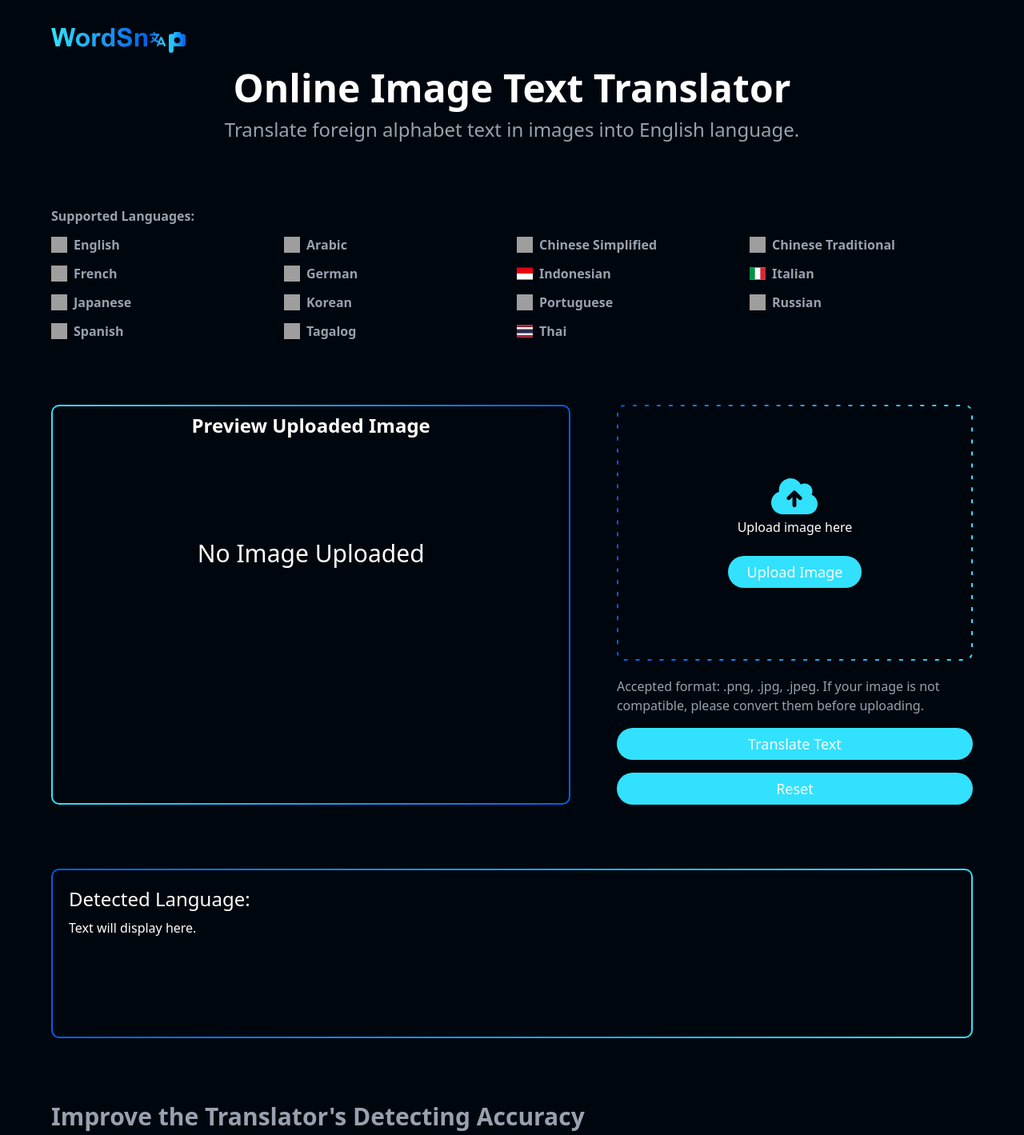
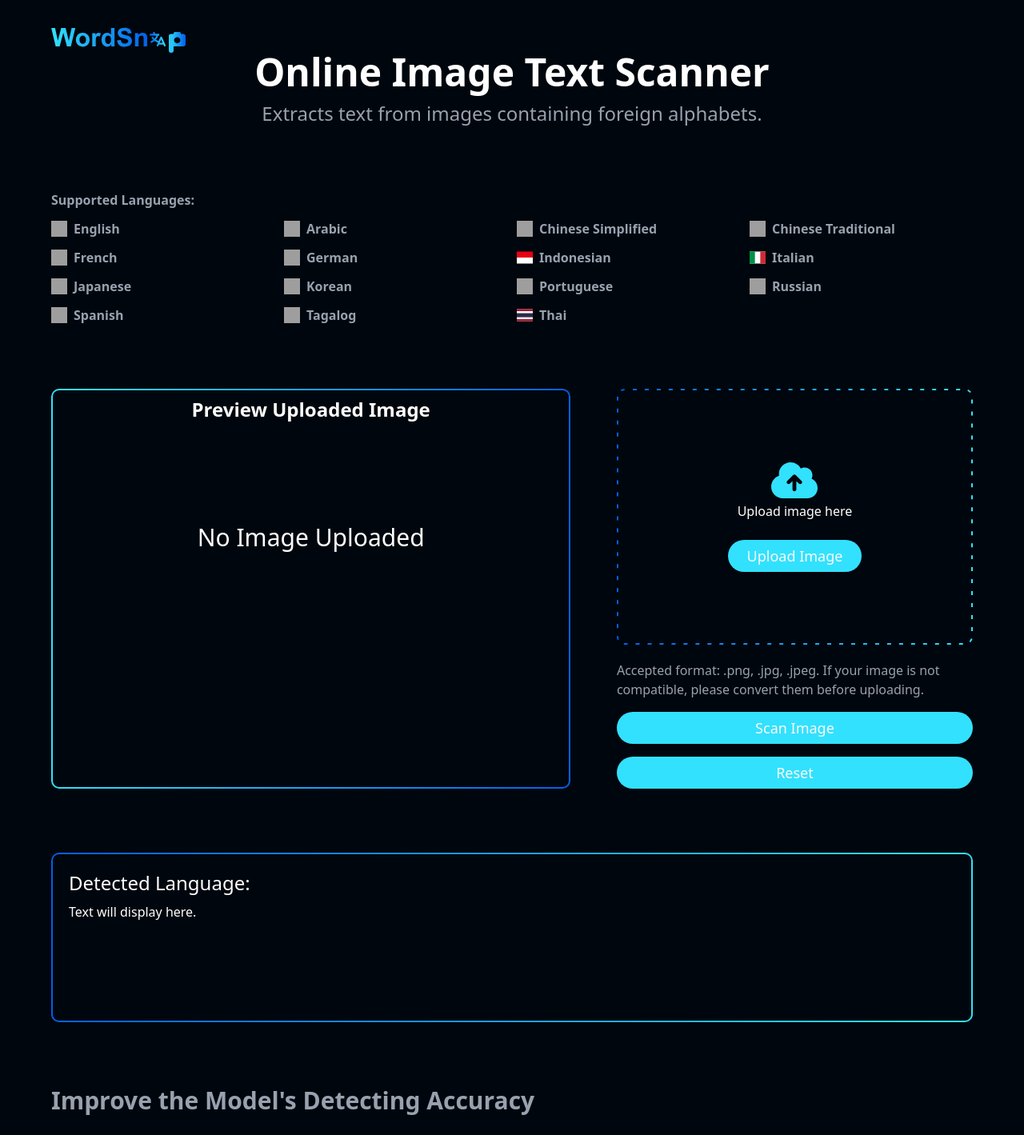
Before and after one commit to wenyngcar/image-text-scanner, a React (Vite) app in the folder frontend/: page / in a window 1280 px wide. Shown: the top 1419 px of the page at 80% size. Built offline with nearby package versions, Linux system fonts and the light colour scheme; grey boxes are pictures that could not be loaded.

Commit message:
refactor: replace translator with just detector

```diff
--- a/frontend/src/components/Header.tsx
+++ b/frontend/src/components/Header.tsx
@@ -3,13 +3,15 @@ import logo from "../assets/logo/logo.svg";
 function Header() {
   return (
     <div className="space-y-5">
-      <img src={logo} />
+      <a href="/">
+        <img src={logo} />
+      </a>
       <div className="space-y-3 md:text-center">
         <div className="text-5xl font-semibold">
-          Online Image Text Translator
+          Online Image Text Scanner
         </div>
         <div className="text-gray-400 text-2xl">
-          Translate foreign alphabet text in images into English language.
+          Extracts text from images containing foreign alphabets.
         </div>
       </div>
     </div>
--- a/frontend/src/components/ImproveAccuracy.tsx
+++ b/frontend/src/components/ImproveAccuracy.tsx
@@ -2,7 +2,7 @@ function ImproveAccuracy() {
   return (
     <div className="text-gray-400">
       <div className="text-3xl font-semibold">
-        Improve the Translator's Detecting Accuracy
+        Improve the Model's Detecting Accuracy
       </div>
       <ul className="p-5 list-decimal space-y-2 text-lg">
         <li>
--- a/frontend/src/components/form/Form.tsx
+++ b/frontend/src/components/form/Form.tsx
@@ -99,7 +99,7 @@ function Form() {
                   className="text-lg"
                   onClick={handleTranslate}
                 >
-                  Translate Text
+                  Scan Image
                   {loading && <LoadingScreen />}
                 </Button>
                 <Button size={"lg"} className="text-lg" onClick={handleReset}>
```
